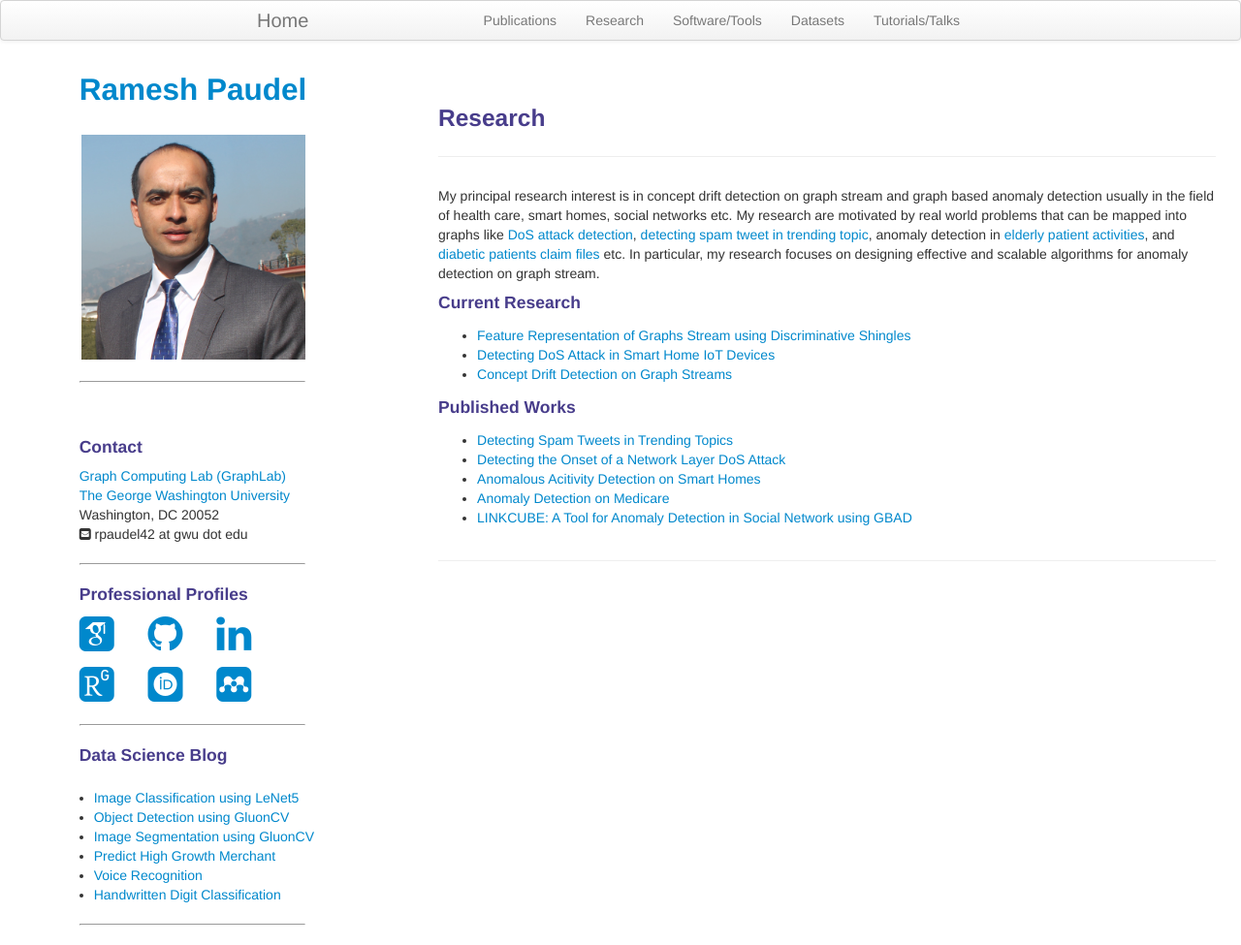
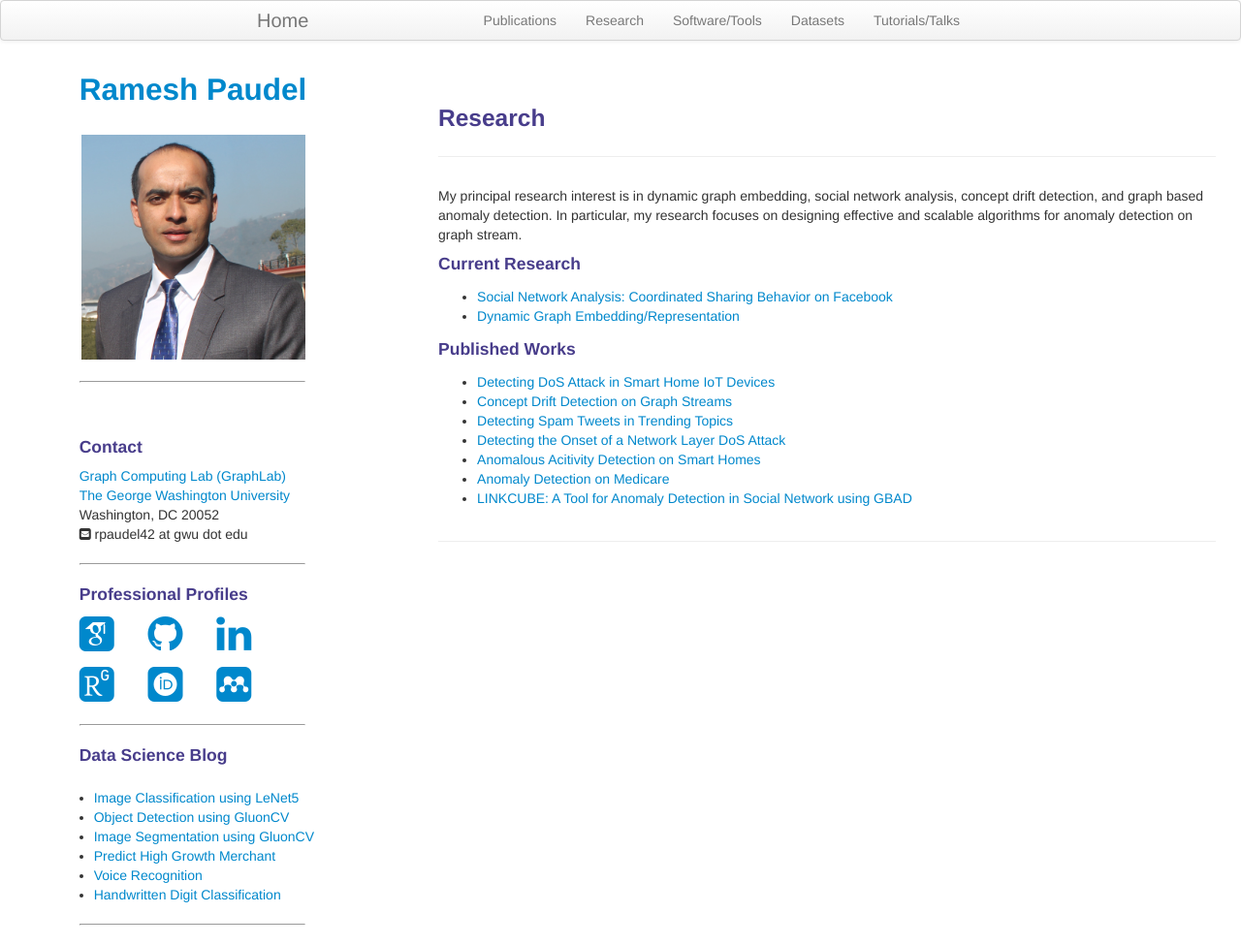
Before and after one commit to rpaudel42/rpaudel42.github.io, a Jekyll site: the page built from pages/research.md, in a window 1280 px wide. Shown: the whole page at 97% size. Built offline with Jekyll 4.4.1, drawn with Linux system fonts in a browser that asks for light colours; nearby versions of some CDN libraries; some web fonts are replaced.

Commit message:
update research with faceboook coordinated

```diff
--- a/pages/research.md
+++ b/pages/research.md
@@ -5,15 +5,17 @@ description: Ramesh Paudel's Research
 ---
 
 
-My principal research interest is in concept drift detection on graph stream and graph based anomaly detection usually in the field of health care, smart homes, social networks etc. My research are motivated by real world problems that can be mapped into graphs like [DoS attack detection](/pages/dosattack.html), [detecting spam tweet in trending topic](/pages/spamtweet.html), anomaly detection in [elderly patient activities](https://csce.ucmss.com/cr/books/2018/LFS/CSREA2018/ICD8019.pdf), and [diabetic patients claim files](https://aaai.org/ocs/index.php/FLAIRS/FLAIRS17/paper/view/15455/14978) etc. In particular, my research focuses on designing effective and scalable algorithms for anomaly detection on graph stream.
+My principal research interest is in dynamic graph embedding, social network analysis, concept drift detection, and graph based anomaly detection. In particular, my research focuses on designing effective and scalable algorithms for anomaly detection on graph stream.
 
 
 #### Current Research
-- [Feature Representation of Graphs Stream using Discriminative Shingles](/pages/feature.html)
+- [Social Network Analysis: Coordinated Sharing Behavior on Facebook](/pages/social.html)
+- [Dynamic Graph Embedding/Representation](/pages/feature.html)
+
+
+#### Published Works
 - [Detecting DoS Attack in Smart Home IoT Devices](/pages/iot.html)
 - [Concept Drift Detection on Graph Streams](/pages/graphstream.html)
-
-#### Published Works
 - [Detecting Spam Tweets in Trending Topics](/pages/spamtweet.html)
 - [Detecting the Onset of a Network Layer DoS Attack](/pages/dosattack.html)
 - [Anomalous Acitivity Detection on Smart Homes](/pages/smarthomes.html)
```
Also changed, not shown: index.md (+2 -1 lines), pages/feature.md (+16 -3 lines), pages/graphstream.md (+2 -0 lines), pages/pubs.md (+3 -0 lines), pages/social.md (added, +31 -0 lines), assets/pics/dynamic_embedding.png (added), assets/pics/social.jpg (added).
